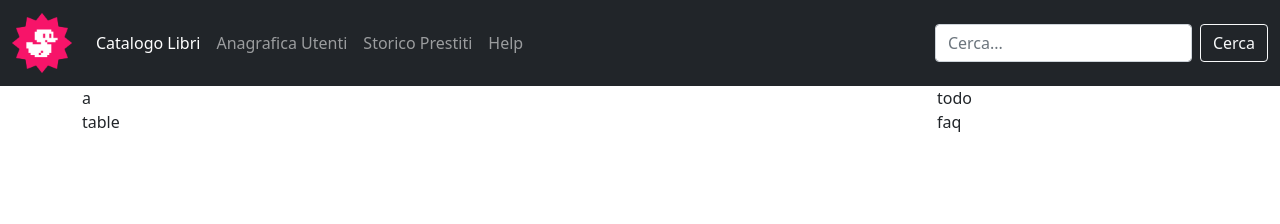
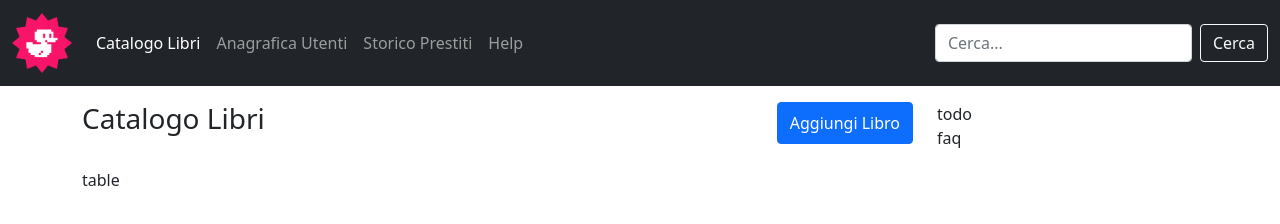
Before and after one commit to MichelangeloCaltagirone/html-css-bootstrap-dashboard, a plain HTML site: page index.html in a window 1280 px wide. Drawn offline with nearby package versions, Linux system fonts and the light colour scheme.

Commit message:
Add the first Element in main

```diff
--- a/index.html
+++ b/index.html
@@ -51,12 +51,16 @@
 
     </header>
 
-    <main>
+    <main class="py-3">
 
         <div class="container">
             <div class="row row-cols-1 row-cols-lg-2">
                 <div class="col col-lg-9">
-                    a <br> table
+                    <div class="d-flex justify-content-between">
+                        <h3>Catalogo Libri</h3>
+                        <button type="button" class="btn btn-primary">Aggiungi Libro</button>
+                    </div>
+                    <br> table
                 </div>
                 <div class="col col-lg-3">
                     todo <br> faq
```
